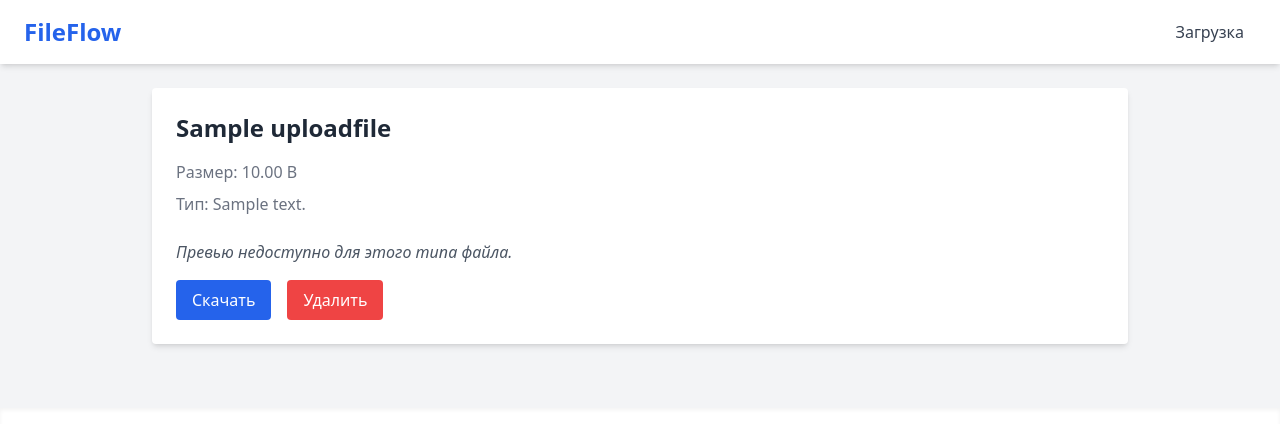
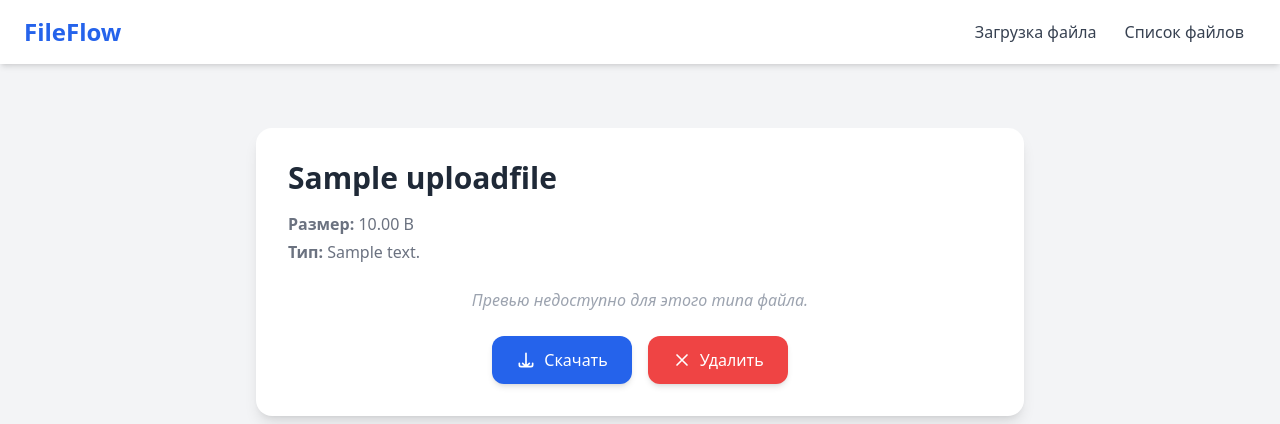
Before and after one commit to elyr1n/fileflow-python, a Django app: a page that uses uploader/templates/uploader/base.html in a window 1280 px wide. Shown: the top 424 px of the page. Run offline with Django 5.2, Linux system fonts and the light colour scheme; tables that the repository leaves empty hold one stand-in row (values such as "Sample post"); some libraries are stand-ins or nearby versions.

Commit message:
A small redesign of the pages. A detailed list of all files has been added, with a button in the footer and a function in views.py.

```diff
--- a/uploader/templates/uploader/base.html
+++ b/uploader/templates/uploader/base.html
@@ -9,10 +9,11 @@
 <body class="bg-gray-100 font-sans text-gray-800">
 
 <header class="bg-white shadow-md">
-    <div class="max-w-7xl mx-auto px-6 py-4 flex justify-between items-center">
+    <div class="w-full px-6 py-4 flex justify-between items-center">
         <h1 class="text-2xl font-bold text-blue-600">FileFlow</h1>
         <nav>
-            <a href="{% url 'uploader:uploader' %}" class="text-gray-700 hover:text-blue-600 px-3">Загрузка</a>
+            <a href="{% url 'uploader:uploader' %}" class="text-gray-700 hover:text-blue-600 px-3">Загрузка файла</a>
+            <a href="{% url 'uploader:all_file_details' %}" class="text-gray-700 hover:text-blue-600 px-3">Список файлов</a>
         </nav>
     </div>
 </header>
--- a/uploader/templates/uploader/file_detail.html
+++ b/uploader/templates/uploader/file_detail.html
@@ -1,32 +1,46 @@
 {% extends "uploader/base.html" %}
 
-{% block title %}{{ file.original_name }}{% endblock %}
+{% block title %}FileFlow - {{ file.original_name }}{% endblock %}
 
 {% block content %}
-<div class="bg-white p-6 rounded shadow-md">
-    <h1 class="text-2xl font-bold mb-4">{{ file.original_name }}</h1>
-    <p class="text-gray-500 mb-2">Размер: {{ file.human_size }}</p>
-    <p class="text-gray-500 mb-6">Тип: {{ file.content_type }}</p>
+<div class="bg-white p-8 rounded-2xl shadow-lg max-w-3xl mx-auto mt-10">
+    <h1 class="text-3xl font-extrabold mb-4 text-gray-800">{{ file.original_name }}</h1>
+    <p class="text-gray-500 mb-1"><strong>Размер:</strong> {{ file.human_size }}</p>
+    <p class="text-gray-500 mb-6"><strong>Тип:</strong> {{ file.content_type }}</p>
 
     {% if file.is_previewable %}
-        {% if file.is_image %}
-            <img src="{{ file.file.url }}" alt="{{ file.original_name }}" class="max-w-full rounded mb-6 shadow">
-        {% elif file.is_pdf %}
-            <embed src="{{ file.file.url }}" type="application/pdf" width="100%" height="500px" class="mb-6 rounded shadow">
-        {% elif file.is_text %}
-            <iframe src="{{ file.file.url }}" class="w-full h-96 mb-6 rounded shadow"></iframe>
-        {% endif %}
+        <div class="mb-6">
+            {% if file.is_image %}
+                <img src="{{ file.file.url }}" alt="{{ file.original_name }}"
+                     class="w-full rounded-xl shadow-lg hover:scale-105 transition-transform duration-300">
+            {% elif file.is_pdf %}
+                <embed src="{{ file.file.url }}" type="application/pdf" width="100%" height="500px"
+                       class="rounded-xl shadow-lg">
+            {% elif file.is_text %}
+                <iframe src="{{ file.file.url }}" class="w-full h-96 rounded-xl shadow-lg"></iframe>
+            {% endif %}
+        </div>
     {% else %}
-        <p class="text-gray-600 italic mb-4">Превью недоступно для этого типа файла.</p>
+        <p class="text-gray-400 italic mb-6 text-center">Превью недоступно для этого типа файла.</p>
     {% endif %}
 
-    <div class="flex gap-4">
+    <div class="flex flex-col sm:flex-row justify-center gap-4">
         <a href="{{ file.get_download_url }}"
-           class="bg-blue-600 text-white px-4 py-2 rounded hover:bg-blue-700 transition">Скачать</a>
+           class="flex items-center justify-center gap-2 bg-blue-600 text-white px-6 py-3 rounded-xl hover:bg-blue-700 transition shadow-md">
+           <svg xmlns="http://www.w3.org/2000/svg" class="h-5 w-5" fill="none" viewBox="0 0 24 24" stroke="currentColor">
+             <path stroke-linecap="round" stroke-linejoin="round" stroke-width="2" d="M4 16v2a2 2 0 002 2h12a2 2 0 002-2v-2M12 12v8m0 0l-4-4m4 4l4-4M12 4v8" />
+           </svg>
+           Скачать
+        </a>
         <form action="{% url 'uploader:file_delete' file.slug %}" method="post">
             {% csrf_token %}
             <button type="submit"
-                    class="bg-red-500 text-white px-4 py-2 rounded hover:bg-red-600 transition">Удалить</button>
+                    class="flex items-center justify-center gap-2 bg-red-500 text-white px-6 py-3 rounded-xl hover:bg-red-600 transition shadow-md">
+                <svg xmlns="http://www.w3.org/2000/svg" class="h-5 w-5" fill="none" viewBox="0 0 24 24" stroke="currentColor">
+                  <path stroke-linecap="round" stroke-linejoin="round" stroke-width="2" d="M6 18L18 6M6 6l12 12" />
+                </svg>
+                Удалить
+            </button>
         </form>
     </div>
 </div>
--- a/uploader/urls.py
+++ b/uploader/urls.py
@@ -5,6 +5,7 @@ app_name = "uploader"
 
 urlpatterns = [
     path("", views.uploader, name="uploader"),
+    path("file/all", views.all_file_details, name="all_file_details"),
     path("file/<slug:slug>/", views.file_detail, name="file_detail"),
     path("file/<slug:slug>/download/", views.file_download, name="file_download"),
     path("file/<slug:slug>/delete/", views.file_delete, name="file_delete"),
--- a/uploader/views.py
+++ b/uploader/views.py
@@ -43,3 +43,8 @@ def file_delete(request, slug):
     file.file.delete(save=False)
     file.delete()
     return redirect("uploader:uploader")
+
+
+def all_file_details(request):
+    files = UploadFile.objects.all()
+    return render(request, "uploader/all_file_details.html", {"files": files})
```
Also changed, not shown: uploader/templates/uploader/all_file_details.html (added, +67 -0 lines), uploader/templates/uploader/uploader.html (+67 -25 lines).
